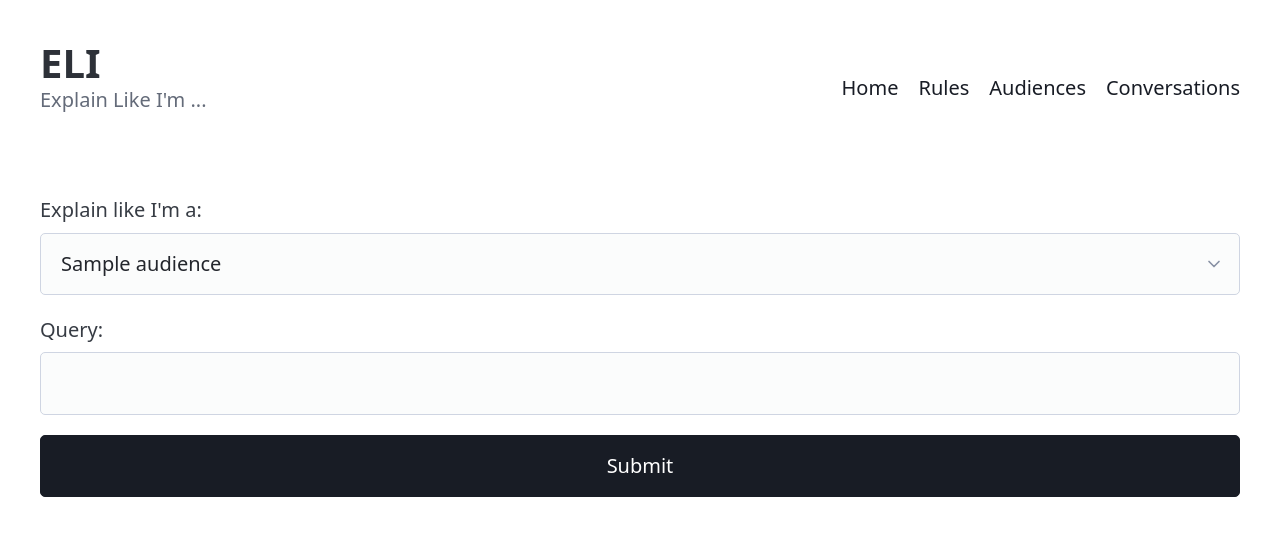
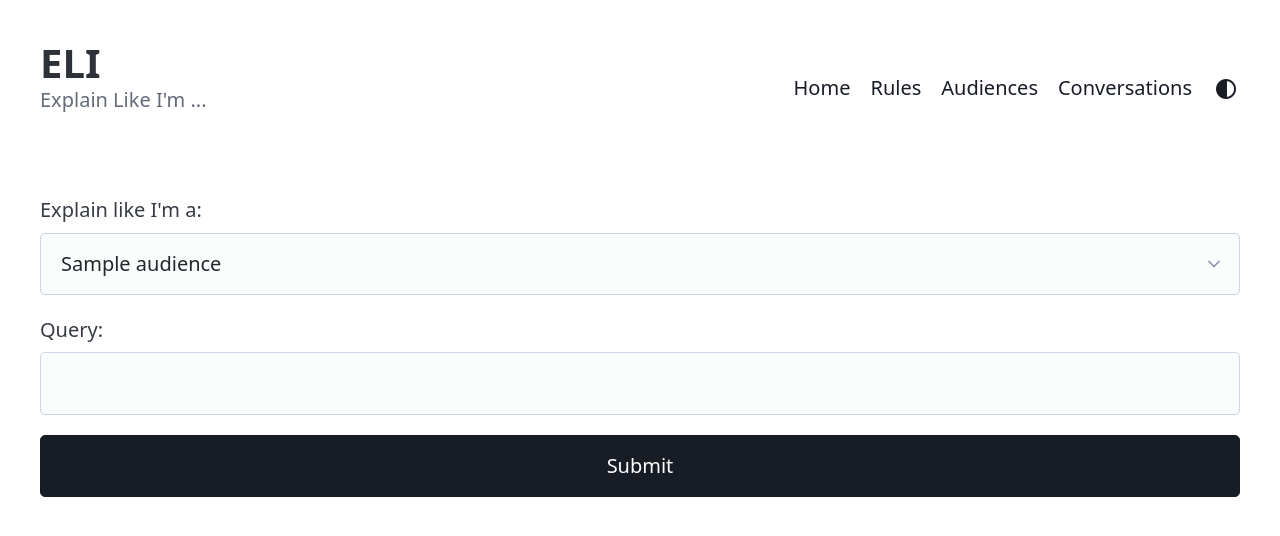
Before and after one commit to dhrosa/eli, a Django app: page / in a window 1280 px wide. Shown: the top 536 px of the page. Run offline with Django 5.2, Linux system fonts and the light colour scheme; tables that the repository leaves empty hold one stand-in row (values such as "Sample post"); some libraries are stand-ins or nearby versions.

Commit message:
Add light/dark mode support.

```diff
--- a/src/eli_app/static/eli_app/conversation.css
+++ b/src/eli_app/static/eli_app/conversation.css
@@ -1,4 +1,6 @@
 .material-icons {
+    /* Lines up icon with text */
+    vertical-align: middle;
     text-decoration: none;
     border: var(--pico-outline-width) solid transparent;
     border-radius: var(--pico-border-radius);
--- a/src/eli_app/static/eli_app/conversation.js
+++ b/src/eli_app/static/eli_app/conversation.js
@@ -1,5 +1,5 @@
 dialog = null;
-html_classes = document.documentElement.classList;
+html_tag = document.documentElement;
 
 openDetails = (event) => {
     console.log("openDetails");
@@ -8,11 +8,11 @@ openDetails = (event) => {
     conversation = event.target.closest(".conversation");
     dialog = conversation.querySelector("dialog");
     dialog.showModal();
-    html_classes.add("modal-is-open");
+    html_tag.classList.add("modal-is-open");
 }
 
 closeDetails = (event) => {
-    html_classes.remove("modal-is-open");
+    html_tag.classList.remove("modal-is-open");
     dialog.close();
     dialog = null;
 }
@@ -26,3 +26,14 @@ document.addEventListener("click", (event) => {
         closeDetails();
     }
 });
+
+// Load initial theme setting from local storage. If missing, try a media query.
+theme = localStorage.getItem("data-theme");
+theme ??= matchMedia("(prefers-color-scheme: dark)").matches ? "dark" : "light";
+html_tag.dataset.theme = theme;
+
+toggleTheme = () => {
+    theme = (theme == "dark") ? "light" : "dark";
+    localStorage.setItem("data-theme", theme);
+    html_tag.dataset.theme = theme;
+}
--- a/src/eli_app/templates/eli_app/base.html
+++ b/src/eli_app/templates/eli_app/base.html
@@ -1,7 +1,7 @@
 {% load static %}
 
 <!DOCTYPE html>
-<html lang="en" data-theme="light">
+<html lang="en">
   <head>
     <meta charset="utf-8" />
     <meta name="viewport" content="width=device-width, initial-scale=1" />
@@ -35,6 +35,7 @@
           <li><a class="contrast" href="{% url 'rule_list' %}">Rules</a></li>
           <li><a class="contrast" href="{% url 'audience_list' %}">Audiences</a></li>
           <li><a class="contrast" href="{% url 'conversation_list' %}">Conversations</a></li>
+          <li><a class="contrast material-icons" href="#" title="Toggle Light/Dark Mode" onclick="toggleTheme()">contrast</a>
         </ul>
       </nav>
     </header>
```
